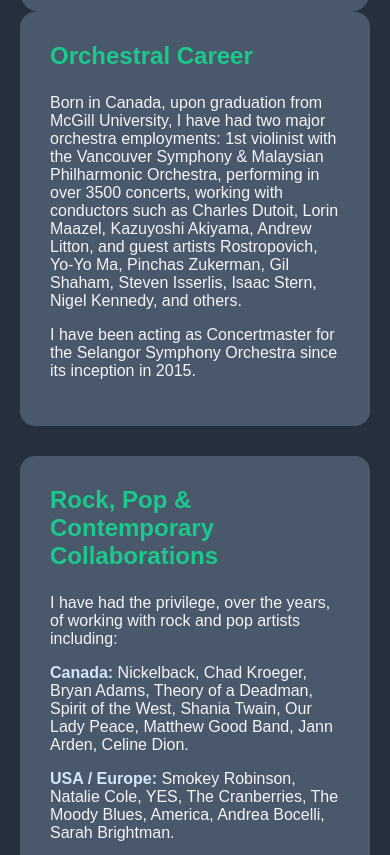
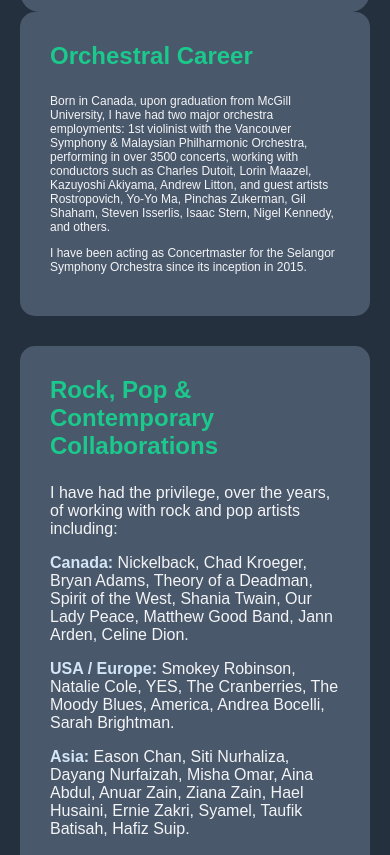
Before and after one commit to BLViolin99/BLViolin99.github.io, a plain HTML site: page index.html in a window 390 px wide. Shown: the part 1704-2559 px from the top of the page. Drawn offline with Linux system fonts and the light colour scheme.

Commit message:
Add responsive font size to career section paragraphs

```diff
--- a/indexbrian.css
+++ b/indexbrian.css
@@ -240,6 +240,10 @@ h2 {
     border-radius: 15px;
 }
 
+.career-section p {
+  font-size: clamp(12px, 1.8vw, 18px);
+}
+
 .video-intro {
     margin-bottom: 25px;
     font-style: italic;
```
